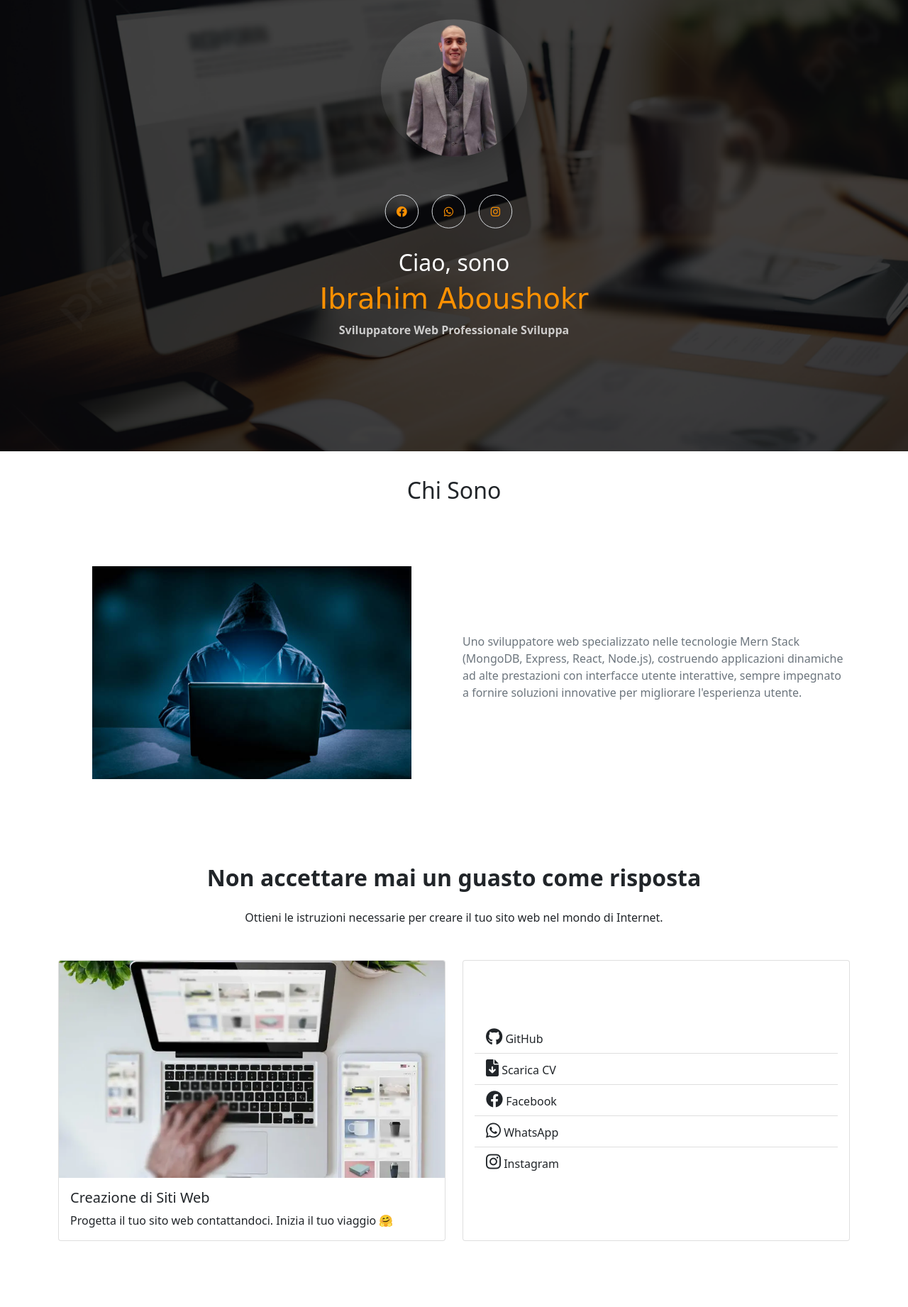
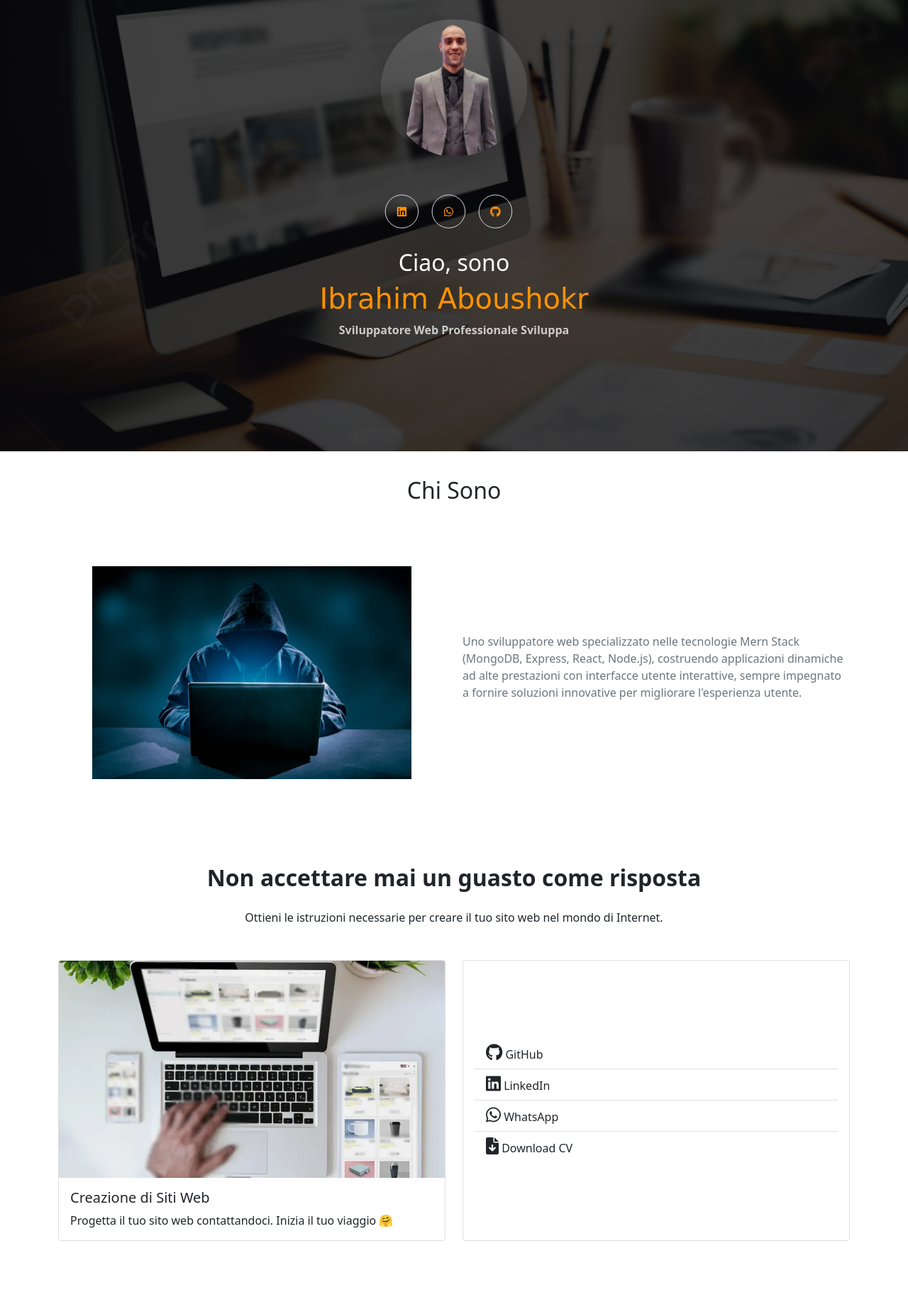
Before and after one commit to IbrahimAboushokr/my_webpage, a plain HTML site: page index_it.html in a window 1280 px wide. Shown: the part 220-2062 px from the top of the page at 71% size. Drawn offline with nearby package versions, Linux system fonts and the light colour scheme; a web font is replaced by a local one.

Commit message:
Changed Instagram link to LinkedIn

```diff
--- a/index_it.html
+++ b/index_it.html
@@ -105,17 +105,17 @@
               <img class="ps-3 w-50 rounded-circle bg-gradient shadow-lg imgfox " src="img/IBRAHIM ABOUSHOKR.png" alt="ابراهيم ابوشكر | Ibrahim Aboushokr | Web Developer & Designer | مطور ومصمم مواقع">
             </div>
             <div class="social-icons mt-1 d-flex justify-content-center align-items-center py-4  linkfox ">
-        <a target="_blank" href="https://ar-ar.facebook.com/ibrahim.aboushokr/">
+              <a target="_blank" href="https://www.linkedin.com/in/ibrahimaboushokr/">
                 <div class="icon d-flex justify-content-center me-3 align-items-center rounded-circle border ">
-            <i class=" fa-brands fa-facebook"></i>
+                  <i class="fa-brands fa-linkedin"></i>
                 </div></a>
               <a target="_blank" href="https://wsend.co/201012087077">
                 <div class="icon d-flex justify-content-center me-3 align-items-center rounded-circle border ">
                   <i class="fa-brands fa-whatsapp"></i>
                 </div></a>
-        <a target="_blank" href="https://www.instagram.com/ibrahim_aboushokr/">
+              <a target="_blank" href="https://github.com/IbrahimAboushokr">
                 <div class="icon d-flex justify-content-center me-3 align-items-center rounded-circle border ">
-            <i class="fa-brands fa-instagram"></i>
+                  <i class="fa-brands fa-github"></i>
                 </div></a>
             </div>
       <h2 class="text-white mt-1 ">Ciao, sono</h2>
@@ -168,20 +168,17 @@
               <div class="card h-100 w-100 d-none">
                   <div class="card-body d-flex justify-content-center flex-column d-none">
                     <div class="list-group list-group-flush ">
-                        <a href="https://github.com/IbrahimAboushokr/IbrahimAboushokr.git" target="_blank" class="list-group-item list-group-item-action ">
+                        <a href="https://github.com/IbrahimAboushokr" target="_blank" class="list-group-item list-group-item-action ">
                             <i class="fab fa-github mr-2 fs-4"></i> GitHub
                         </a>
-                        <a href="img/Ibrahim_Aboushokr_Software_Developer.pdf" target="_blank" download class="list-group-item list-group-item-action">
-                            <i class="fas fa-file-download mr-2 fs-4"></i> Scarica CV
-                        </a>
-                        <a href="https://ar-ar.facebook.com/ibrahim.aboushokr/" target="_blank" class="list-group-item list-group-item-action ">
-                            <i class="fab fa-facebook mr-2 fs-4"></i> Facebook
+                        <a href="https://www.linkedin.com/in/ibrahimaboushokr/" target="_blank" class="list-group-item list-group-item-action">
+                            <i class="fab fa-linkedin mr-2 fs-4"></i> LinkedIn
                         </a>
                         <a href="https://wsend.co/201012087077" target="_blank" class="list-group-item list-group-item-action ">
                             <i class="fab fa-whatsapp mr-2 fs-4"></i> WhatsApp
                         </a>
-                        <a href="https://www.instagram.com/ibrahim_aboushokr/" target="_blank" class="list-group-item list-group-item-action ">
-                            <i class="fab fa-instagram mr-2 fs-4"></i> Instagram
+                         <a href="img/Ibrahim_Aboushokr_Software_Developer.pdf" target="_blank" download class="list-group-item list-group-item-action">
+                            <i class="fas fa-file-download mr-2 fs-4"></i> Download CV
                         </a>
                       </div>
                   </div>
```
Also changed, not shown: index.html (+9 -13 lines). Lines whose indentation alone changed are shown as unchanged.
